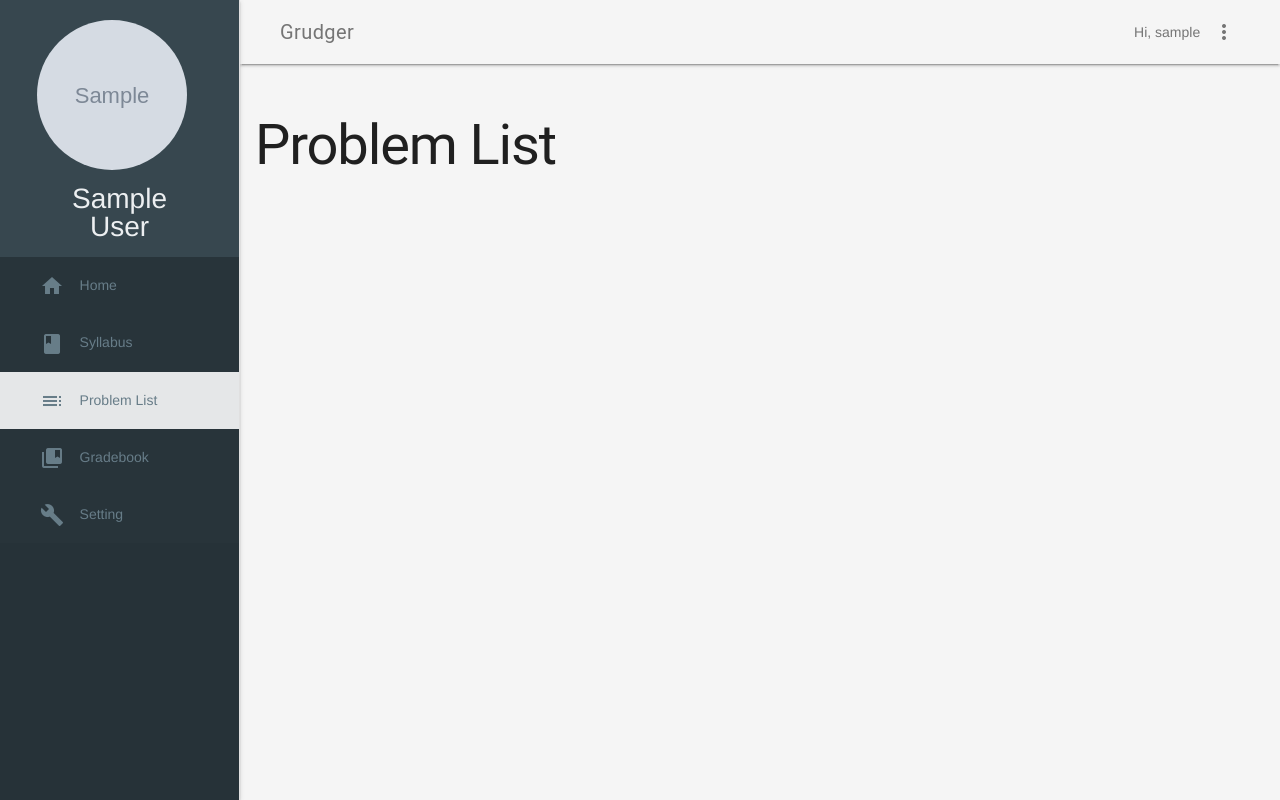
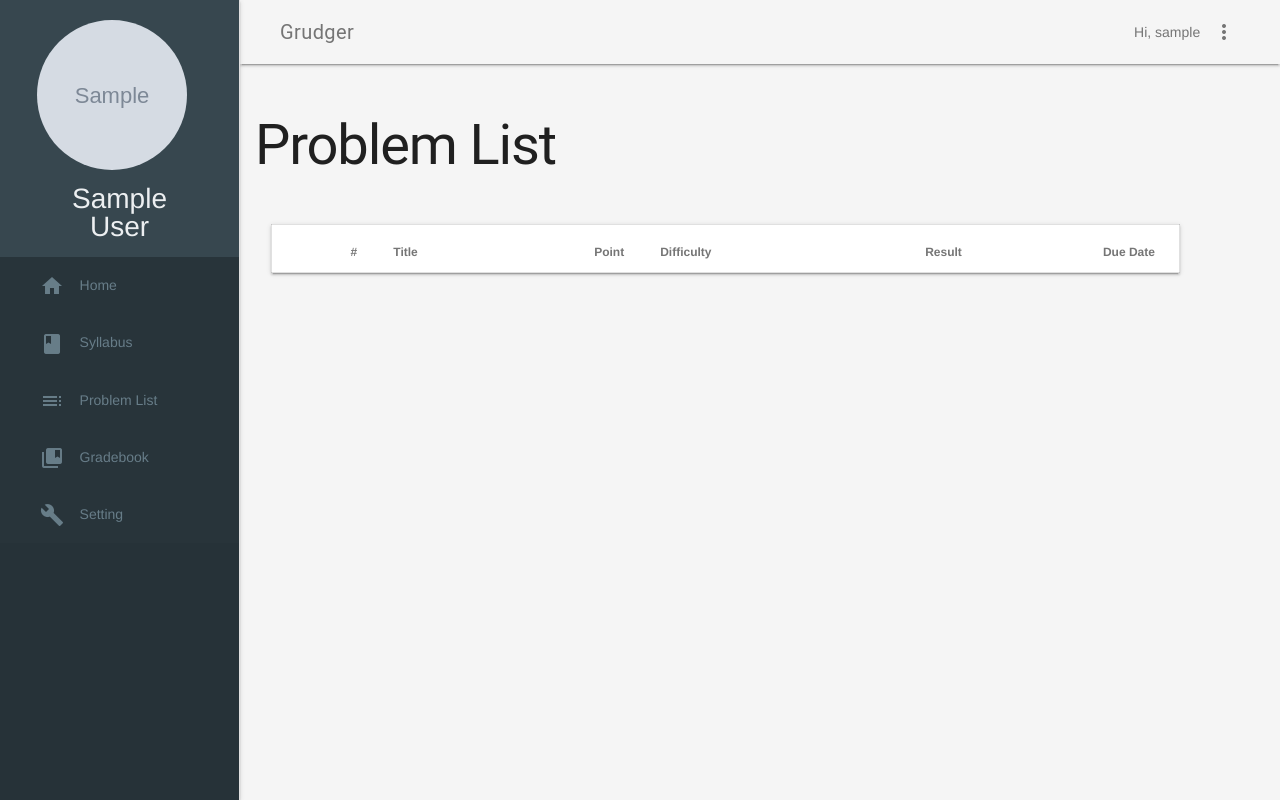
Before and after one commit to mr54ndm4n/Grudger, a Django app: page /grader/problemlist/ in a window 1280 px wide. Run offline with Django 3.2, Linux system fonts and the light colour scheme; a user stored in the database is signed in; tables that the repository leaves empty hold one stand-in row (values such as "Sample post"); grey boxes marked "Sample" are stand-in pictures; lists and menus that the app fills with data are empty; some libraries are stand-ins or nearby versions.

Commit message:
Created Problem_list Page

```diff
--- a/grader/templates/problem_list.html
+++ b/grader/templates/problem_list.html
@@ -2,5 +2,43 @@
 {% block title %}Problem List{% endblock %}
 
 {% block content %}
-<h1>Problem List</h1>
+	<h1>Problem List</h1>
+	<div class="mdl-grid">
+		<table class="mdl-data-table mdl-js-data-table mdl-shadow--2dp mdl-cell mdl-cell--11-col">
+			<thead>
+				<tr>
+					<th>#</th>
+					<th class="mdl-data-table__cell--non-numeric">Title</th>
+					<th>Point</th>
+					<th class="mdl-data-table__cell--non-numeric">Difficulty</th>
+					<th>Result</th>
+					<th>Due Date</th>
+			</tr>
+			</thead>
+			<tbody>
+	            {% for sub_prob in sub_prob_list %}
+	              {% if sub_prob.active %}
+	                <tr>
+	                  <td><a href="/grader/problem/{{sub_prob.problem.pk}}">{{sub_prob.problem.pk}}</a></td>
+	                  <td class="mdl-data-table__cell--non-numeric"><a href="/grader/problem/{{sub_prob.problem.pk}}">{{sub_prob.problem.name}}<a></td>
+	                  <td>{{sub_prob.problem.total_score}}</td>
+	                  <td class="mdl-data-table__cell--non-numeric">{{sub_prob.problem.difficulty}}</td>
+	                  <td style="padding:0px;">{% if sub_prob.submission.result == 'Timeout' %}
+	                        <h4><span class="label label-warning">
+	                      {% elif sub_prob.submission.result == 'Compile Error' %}
+	                        <h4><span class="label label-danger">
+	                      {% elif sub_prob.submission.user_score == sub_prob.submission.problem.total_score%}
+	                        <h4><span class="label label-success">
+	                      {% else %}
+	                        <h4><span class="label label-info">
+	                      {% endif %}
+	                        {{sub_prob.submission.result}}</span></h4>
+	                  </td>
+	                  <td>{{sub_prob.problem.catagories.due}}</td>
+	              </tr>
+	              {% endif %}
+	            {% endfor %}
+	          </tbody>
+		</table>
+	</div>
 {% endblock %}
--- a/grader/views.py
+++ b/grader/views.py
@@ -3,6 +3,9 @@ from django.http import HttpResponse
 from .models import Student, Problem, Submission, ProblemCategorie, Lesson
 from django.contrib.auth.decorators import login_required
 from django.template import RequestContext
+import time
+import datetime
+from django.utils import timezone
 # Create your views here.
 
 def basic_info(request):
@@ -49,10 +52,20 @@ def syllabus(request):
 
 @login_required(login_url='/login/')
 def problem_list(request):
-	data = {'page': 'problem'}
-	data.update(basic_info(request))
-	print(data)
-	return render(request, "problem_list.html", data)
+	user = request.user
+	student = Student.objects.get(user = request.user)
+	problem_list = Problem.objects.all()
+	sub_prob = []
+	for problem in problem_list:
+		try:
+			ps = Submission.objects.get(student = student, problem = problem)
+		except:
+			ps = Submission(student = student, problem = problem)
+			ps.save()
+		print('Active: ' + str(problem.catagories.due >= timezone.now() and problem.catagories.start <= timezone.now()))
+		active = problem.catagories.due >= timezone.now() and problem.catagories.start <= timezone.now()
+		sub_prob.append({'problem': problem, 'submission': ps, 'active': active})
+	return render(request, 'problem_list.html', {'user': user, 'student': student, 'sub_prob_list': sub_prob})
 
 
 @login_required(login_url='/login/')
```
